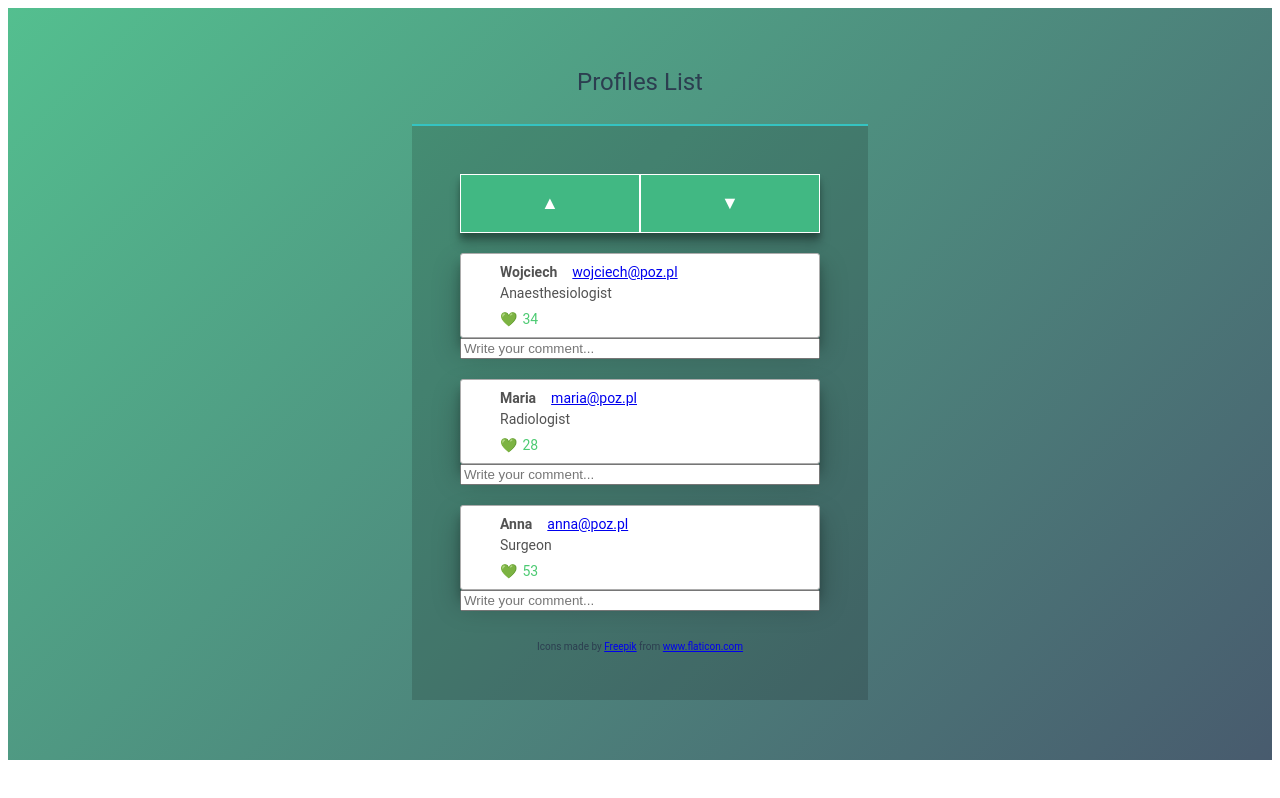
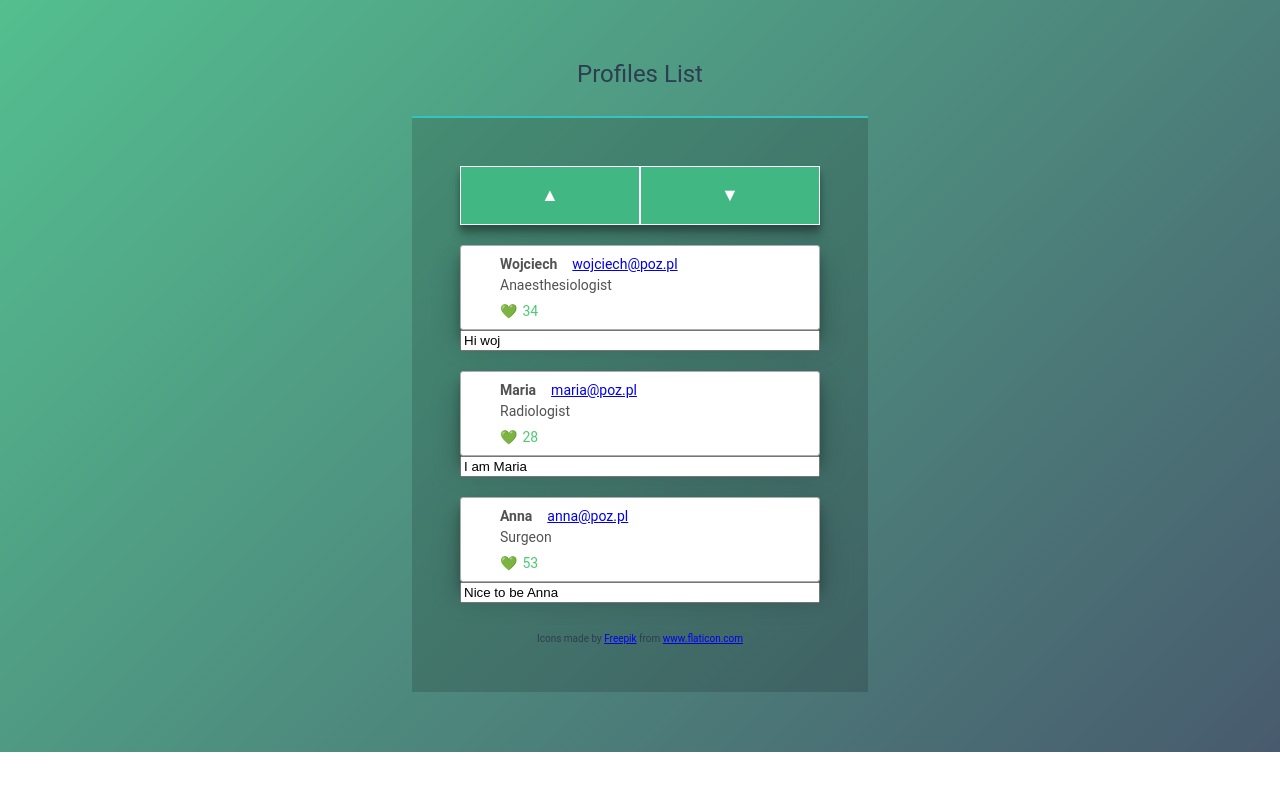
Before and after one commit to glorifiedKing/vue-profiles, a Vue app: page / in a window 1280 px wide. Built offline with nearby package versions, Linux system fonts and the light colour scheme; some icons are missing.

Commit message:
adding comment attribute to profile object and binding it to the respective object

```diff
--- a/src/App.vue
+++ b/src/App.vue
@@ -41,21 +41,24 @@ export default {
           name: "Wojciech",
           email: "wojciech@poz.pl",
           description: "Anaesthesiologist",
-          likes: 34
+          likes: 34,
+          comment: 'Hi woj'
         },
         {
           id: 2,
           name: "Maria",
           email: "maria@poz.pl",
           description: "Radiologist",
-          likes: 28
+          likes: 28,
+          comment: "I am Maria"
         },
         {
           id: 3,
           name: "Anna",
           email: "anna@poz.pl",
           description: "Surgeon",
-          likes: 53
+          likes: 53,
+          comment: "Nice to be Anna"
         }
       ]
     };
@@ -78,6 +81,9 @@ export default {
 </script>
 
 <style>
+html, body {
+  margin: 0;
+}
 #app {
   font-family: "Roboto", helvetica, arial, sans-serif;
   text-align: center;
--- a/src/components/ProfileCard.vue
+++ b/src/components/ProfileCard.vue
@@ -17,7 +17,7 @@
       </div>
     </div>
     <div class="comment">
-      <input class="comment-input" placeholder="Write your comment...">
+      <input class="comment-input" :value="profile.comment" placeholder="Write your comment...">
     </div>
   </div>
 </template>
@@ -37,6 +37,9 @@ export default {
       type: Object,
       required: true
     }
+  },
+  data() {
+    return {  }
   }
 };
 </script>
```
